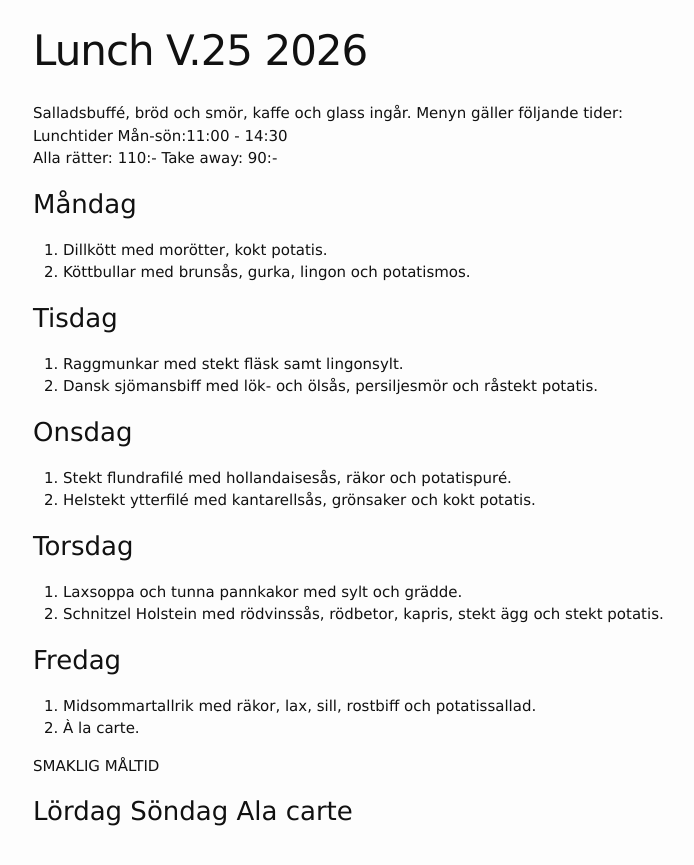
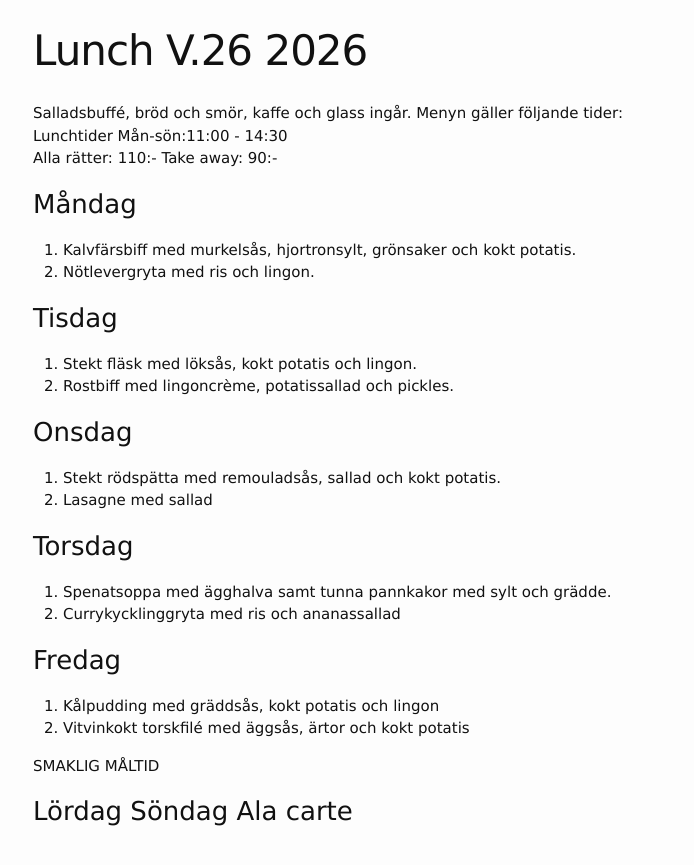
Before and after one commit to FarInn62/farinn62.github.io, a Jekyll site: the page built from lunch.md, in a window 1280 px wide. Shown: the top 865 px of the page, without its empty margins (237-931 px from the left). Built offline with Jekyll 4.4.1, drawn with Linux system fonts in a browser that asks for light colours.

Commit message:
Update lunch.md

```diff
--- a/lunch.md
+++ b/lunch.md
@@ -1,6 +1,6 @@
 ---
 layout: foodmenu
-title: Lunch V.25 2026
+title: Lunch V.26 2026
 permalink: /lunch/
 published: true
 ---
@@ -11,27 +11,27 @@ Alla rätter: 110:- Take away: 90:-
 
 ### Måndag
 
-1. Dillkött med morötter, kokt potatis.
-2. Köttbullar med brunsås, gurka, lingon och potatismos.
+1. Kalvfärsbiff med murkelsås, hjortronsylt, grönsaker och kokt potatis.
+2. Nötlevergryta med ris och lingon.
 
 ### Tisdag
 
-1. Raggmunkar med stekt fläsk samt lingonsylt.
-2. Dansk sjömansbiff med lök- och ölsås, persiljesmör och råstekt potatis.
+1. Stekt fläsk med löksås, kokt potatis och lingon.
+2. Rostbiff med lingoncrème, potatissallad och pickles.
 
 ### Onsdag
 
-1. Stekt flundrafilé med hollandaisesås, räkor och potatispuré.
-2. Helstekt ytterfilé med kantarellsås, grönsaker och kokt potatis.
+1. Stekt rödspätta med remouladsås, sallad och kokt potatis.
+2. Lasagne med sallad
 
 ### Torsdag
 
-1. Laxsoppa och tunna pannkakor med sylt och grädde.
-2. Schnitzel Holstein med rödvinssås, rödbetor, kapris, stekt ägg och stekt potatis.
+1. Spenatsoppa med ägghalva samt tunna pannkakor med sylt och grädde.
+2. Currykycklinggryta med ris och ananassallad
 
 ### Fredag
-1. Midsommartallrik med räkor, lax, sill, rostbiff och potatissallad.
-2. À la carte.
+1. Kålpudding med gräddsås, kokt potatis och lingon
+2. Vitvinkokt torskfilé med äggsås, ärtor och kokt potatis
 
 SMAKLIG MÅLTID
 
```
